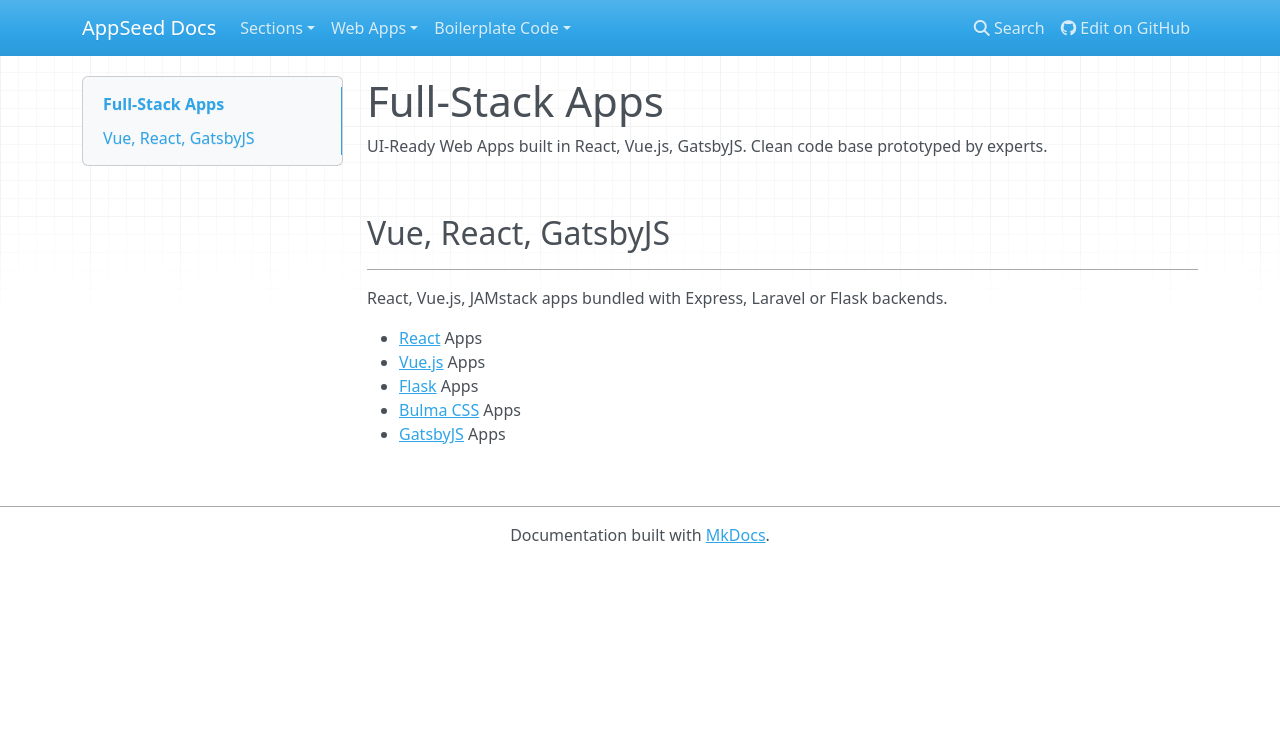
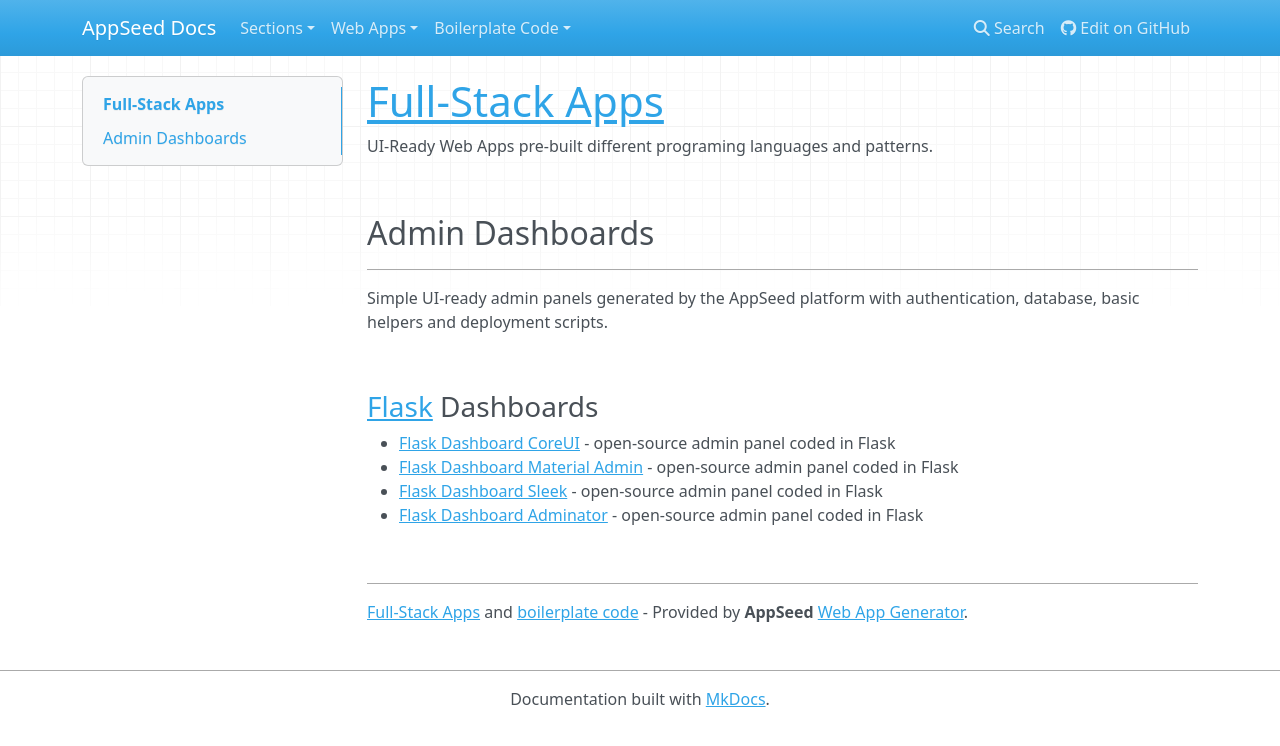
Before and after one commit to rohanmaity123/docs, an MkDocs documentation site: the page built from docs/apps/index.md, in a window 1280 px wide. Shown: the top 746 px of the page. Built offline with MkDocs 1.6.1, drawn with Linux system fonts in a browser that asks for light colours; nearby versions of some CDN libraries.

Commit message:
Update apps index

```diff
--- a/docs/apps/index.md
+++ b/docs/apps/index.md
@@ -1,14 +1,24 @@
-# Full-Stack Apps
-UI-Ready Web Apps built in React, Vue.js, GatsbyJS. Clean code base prototyped by experts.
+# [Full-Stack Apps](https://appseed.us/apps/free)
+
+UI-Ready Web Apps pre-built different programing languages and patterns.
 
 <br />
 
-## Vue, React, GatsbyJS
+## Admin Dashboards
 ---
-React, Vue.js, JAMstack apps bundled with Express, Laravel or Flask backends.
 
-- [React](/apps/react) Apps
-- [Vue.js](/apps/vuejs) Apps
-- [Flask](/apps/flask-apps) Apps
-- [Bulma CSS](/apps/bulma-css) Apps
-- [GatsbyJS](/apps/gatsbyjs) Apps
+Simple UI-ready admin panels generated by the AppSeed platform with authentication, database, basic helpers and deployment scripts.
+
+<br />
+
+### [Flask](/what-is/flask) Dashboards
+
+- [Flask Dashboard CoreUI](/admin-dashboards/flask-dashboard-coreui) - open-source admin panel coded in Flask
+- [Flask Dashboard Material Admin](/admin-dashboards/flask-dashboard-material-admin) - open-source admin panel coded in Flask
+- [Flask Dashboard Sleek](/admin-dashboards/flask-dashboard-sleek) - open-source admin panel coded in Flask
+- [Flask Dashboard Adminator](/admin-dashboards/flask-dashboard-adminator) - open-source admin panel coded in Flask
+
+<br />
+
+---
+[Full-Stack Apps](https://appseed.us/apps/free) and [boilerplate code](https://appseed.us/boilerplate-code) - Provided by **AppSeed** [Web App Generator](https://appseed.us/app-generator).
```
